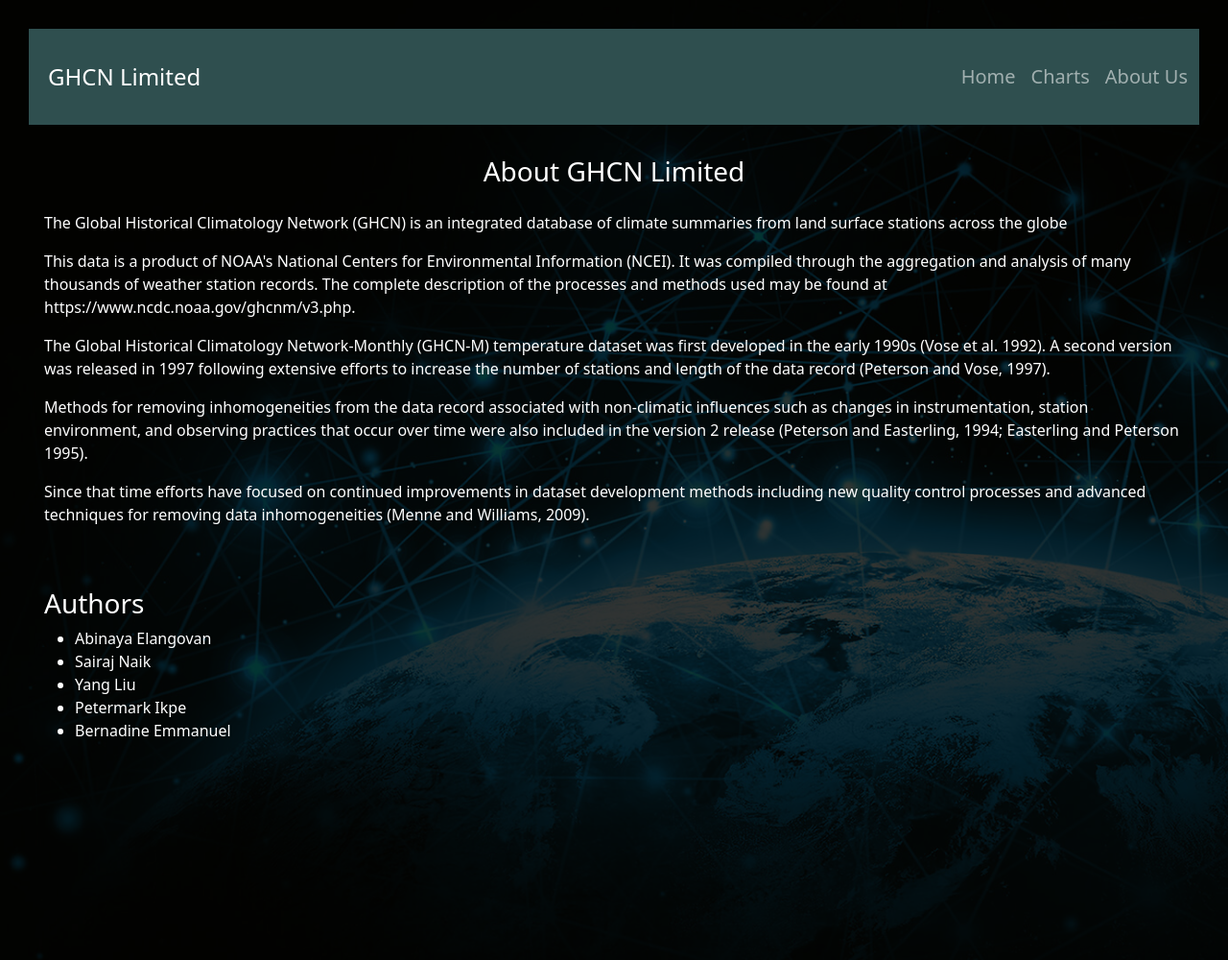
After one commit to Abiii9/Global_HCN, a Django app: page /about in a window 1280 px wide. The commit adds this page. Shown: the whole page at 96% size. Run offline with Django 3.2, Linux system fonts and the light colour scheme; some libraries are stand-ins or nearby versions.

Commit message:
added about us page

```diff
--- a/global_temp/templates/base.html
+++ b/global_temp/templates/base.html
@@ -38,7 +38,7 @@
             <div class="navbar-nav ml-auto">
                 <a class="nav-item nav-link"  id="customer" href="/">Home</a>
                 <a class="nav-item nav-link" id="order" href="/temp/charts/">Charts</a>
-                <a class="nav-item nav-link" id="product" href="#">About Us</a>
+                <a class="nav-item nav-link" id="product" href="/about">About Us</a>
             </div>
         </div>
     </nav>
--- /dev/null
+++ b/global_temp/templates/global_temp/about.html
@@ -0,0 +1,21 @@
+{% extends "base.html" %}
+{% block title %} About Us {% endblock %}
+{% block content %}
+<div class="p-3">
+    <h3 class="py-3"><center>About GHCN Limited</center></h3>
+    <p >The Global Historical Climatology Network (GHCN) is an integrated database of climate summaries from land surface stations across the globe</p>
+<p>This data is a product of NOAA's National Centers for Environmental Information (NCEI). It was compiled through the aggregation and analysis of many thousands of weather station records. The complete description of the processes and methods used may be found at https://www.ncdc.noaa.gov/ghcnm/v3.php.</p>
+
+<p>The Global Historical Climatology Network-Monthly (GHCN-M) temperature dataset was first developed in the early 1990s (Vose et al. 1992). A second version was released in 1997 following extensive efforts to increase the number of stations and length of the data record (Peterson and Vose, 1997).</p>
+<p> Methods for removing inhomogeneities from the data record associated with non-climatic influences such as changes in instrumentation, station environment, and observing practices that occur over time were also included in the version 2 release (Peterson and Easterling, 1994; Easterling and Peterson 1995).
+<p>Since that time efforts have focused on continued improvements in dataset development methods including new quality control processes and advanced techniques for removing data inhomogeneities (Menne and Williams, 2009).
+
+<h3 class="pt-5"> Authors </h3>
+<ul>
+<li>Abinaya Elangovan</li>
+<li>Sairaj Naik</li>
+<li>Yang Liu</li>
+<li>Petermark Ikpe</li>
+<li>Bernadine Emmanuel</li>
+
+{%endblock%}
--- a/global_temp/urls.py
+++ b/global_temp/urls.py
@@ -3,6 +3,7 @@
 
 urlpatterns = [
     path('', views.year_list, name='year_list'),
+    path('about', views.about, name = 'about' ),
     path('temp/details/', views.temp_detail, name='temp_detail'),
     path('temp/map/<int:year>/<int:month>', views.map_detail, name='map_detail'),
     path('temp/charts/', views.chart_processing, name='chart_processing'),]
--- a/global_temp/views.py
+++ b/global_temp/views.py
@@ -41,3 +41,7 @@
         return render(request,'global_temp/charts.html', {'data_list': data, 'latitude': latitude, 'longitude': longitude, 'month': Month_list[int(month)], 'latitude_range': range(5,95,5), 'longitude_range': range(5,185,5)})
     else:
         return render(request, 'global_temp/charts.html',{'latitude_range': range(5,95,5), 'longitude_range': range(5,185,5)})
+
+
+def about(request):
+    return render(request, 'global_temp/about.html')
```
